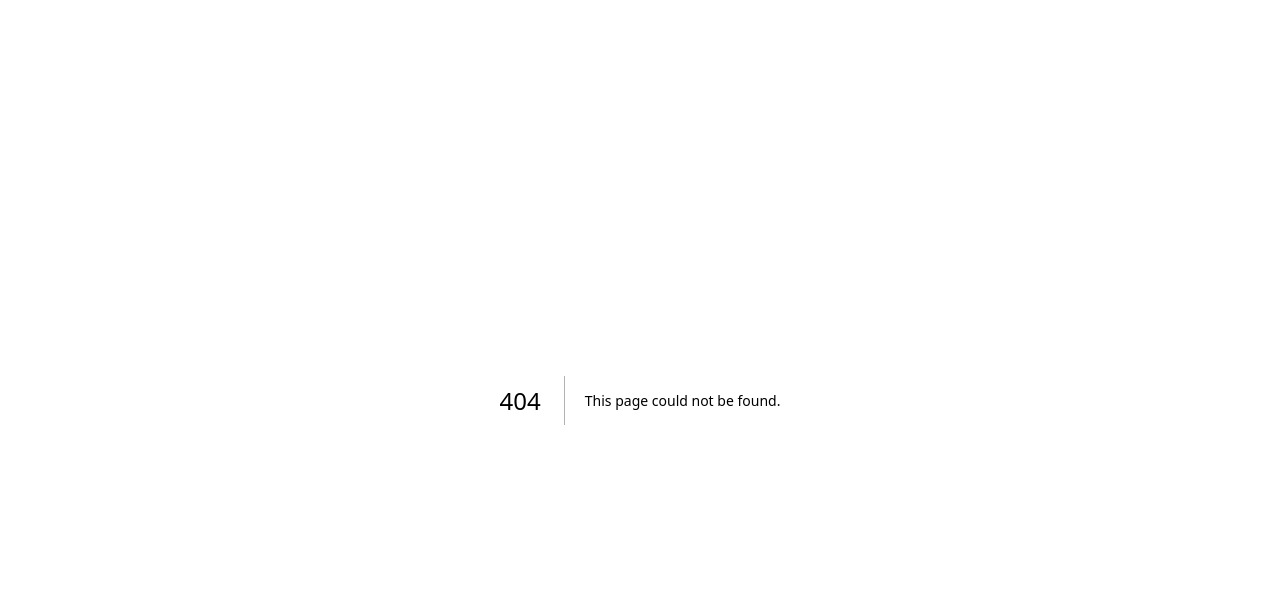
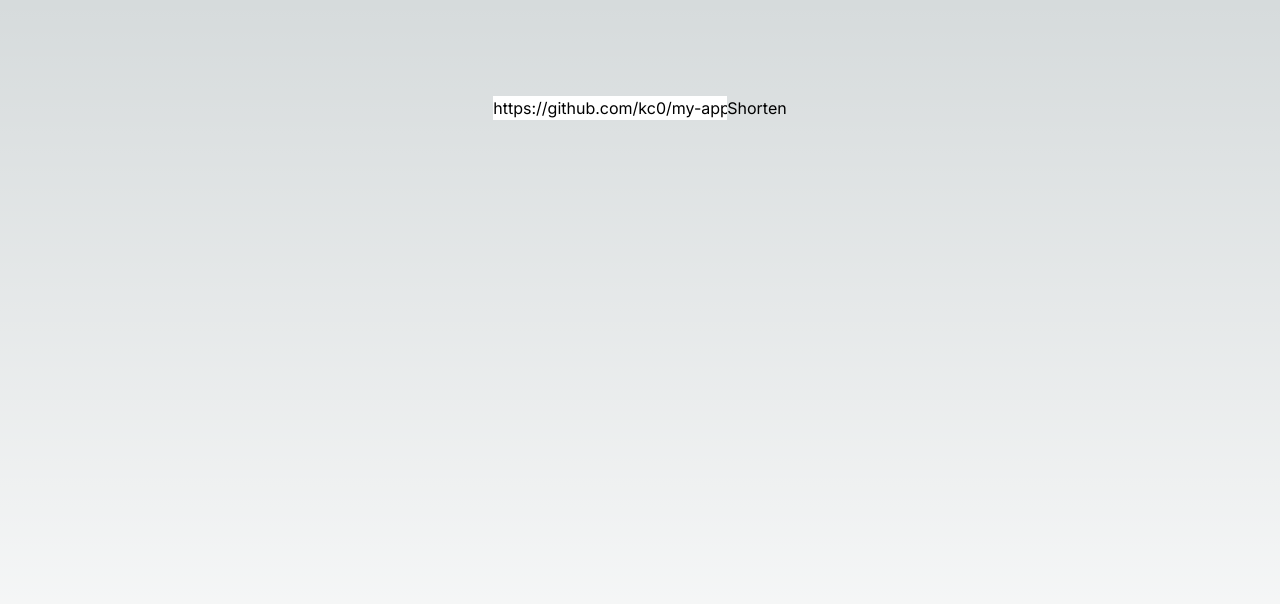
Before and after one commit to kc0/my-app.io, a Next.js app: page /links in a window 1280 px wide. Before the commit this address had no page. Shown: the top 604 px of the page. Built offline with nearby package versions, Linux system fonts and the light colour scheme.

Commit message:
Added links create form

```diff
--- /dev/null
+++ b/src/app/api/links/route.js
@@ -0,0 +1,7 @@
+import { NextResponse } from 'next/server'
+
+export async function POST() {
+    // form data
+    // api json post data
+    return NextResponse.json({hello: "abc"})
+}
--- /dev/null
+++ b/src/app/links/createForm.js
@@ -0,0 +1,36 @@
+'use client'
+
+import { useState } from "react"
+
+export default function LinksCreateForm() {
+    const [results, setResults] = useState(null)
+
+    const handleForm = async (event) => {
+        event.preventDefault()
+
+        const formData = new FormData(event.target)
+        const data = Object.fromEntries(formData)
+        const JSONData = JSON.stringify(data)
+        const endpoint = "/api/links/"
+        const options = {
+            method: "POST",
+            headers: {
+                "Content-Type": "application/json"
+            },
+            body: JSONData
+        }
+        const response = await fetch(endpoint, options)
+
+        const result = await response.json()
+        console.log(result)
+        setResults(result)
+    }
+
+    return <>
+        <form onSubmit={handleForm}>
+            <input type="text" defaultValue="https://github.com/kc0/my-app.io" name="url" placeholder="Your url to shorten"/>
+            <button type="submit">Shorten</button>
+        </form>
+        {results && JSON.stringify(results)}
+    </>
+}
--- /dev/null
+++ b/src/app/links/page.js
@@ -0,0 +1,9 @@
+import LinksCreateForm from "./createForm";
+
+export default function LinksPage() {
+  return (
+    <main className="flex min-h-screen flex-col items-center justify-between p-24">
+      <LinksCreateForm/>
+    </main>
+  );
+}
```
